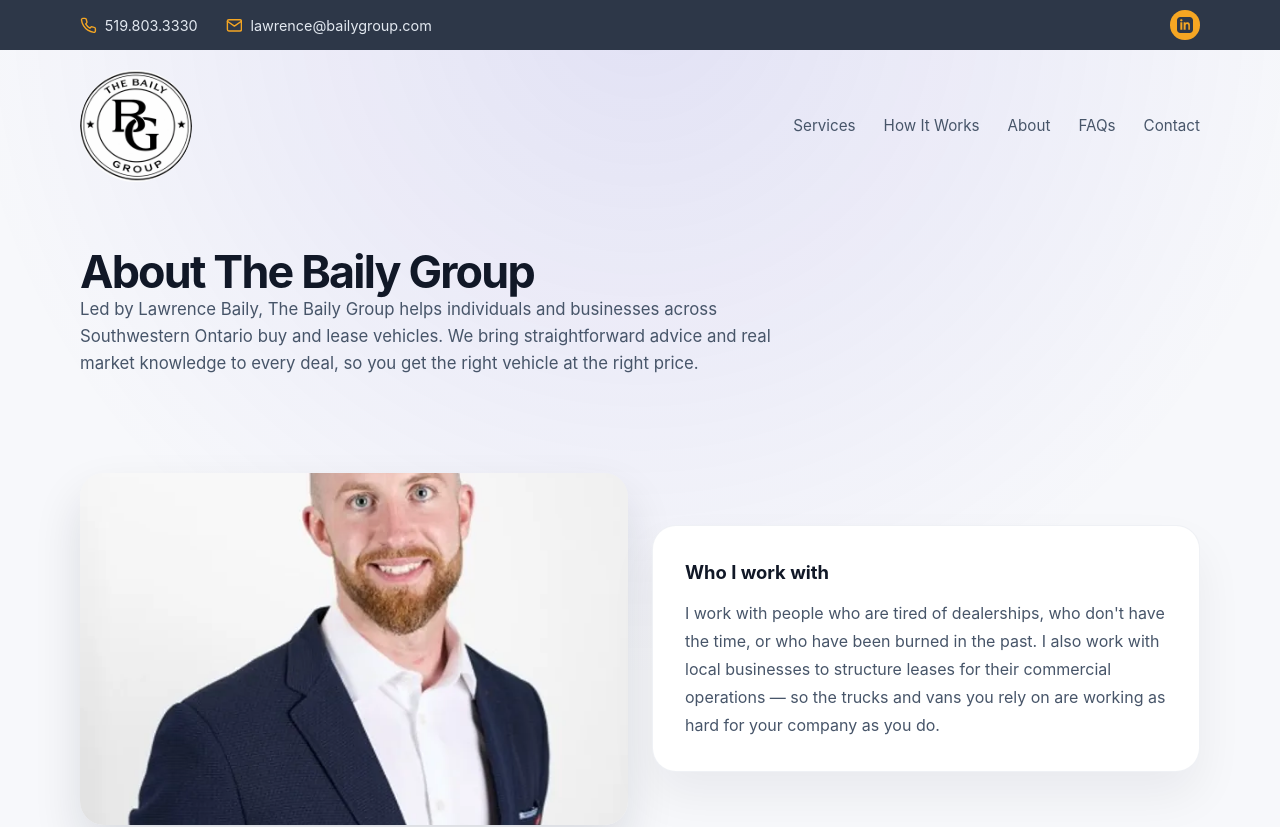
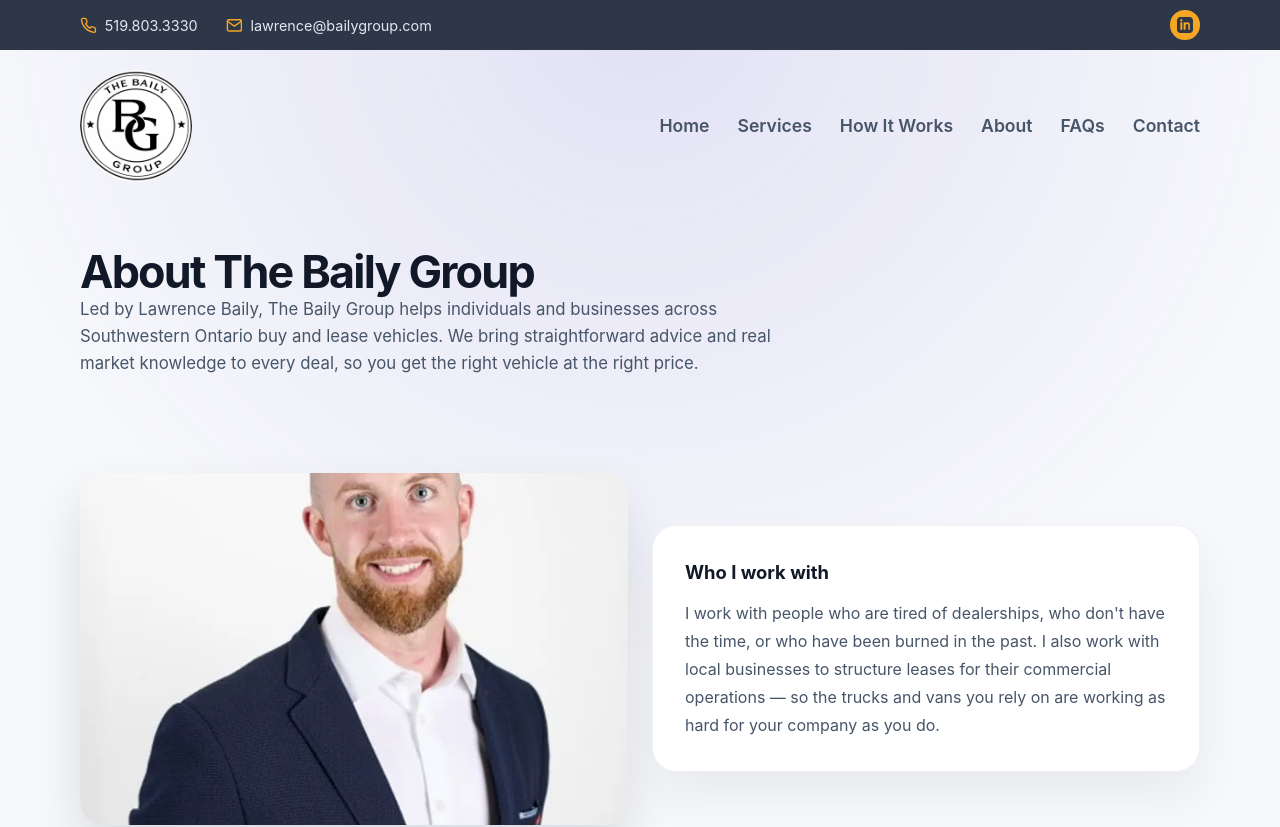
Before and after one commit to couchmanrick-wq/BailyGroup, a Next.js app: page /about in a window 1280 px wide. Shown: the top 827 px of the page. Built offline with nearby package versions, Linux system fonts and the light colour scheme.

Commit message:
Enlarge and bold nav, add Home link
Bump primary nav to a larger semibold font with a hover color, and add
a Home link to the header navigation.

Co-Authored-By: Claude Opus 4.8 <noreply@anthropic.com>

```diff
--- a/src/components/Layout.tsx
+++ b/src/components/Layout.tsx
@@ -10,6 +10,7 @@ type LayoutProps = {
 }
 
 const navLinks = [
+  { href: '/', label: 'Home' },
   { href: '/services', label: 'Services' },
   { href: '/how-it-works', label: 'How It Works' },
   { href: '/about', label: 'About' },
--- a/src/styles/Home.module.css
+++ b/src/styles/Home.module.css
@@ -278,8 +278,13 @@
   display: flex;
   gap: 1.75rem;
   flex-wrap: wrap;
-  font-size: 0.95rem;
+  font-size: 1.1rem;
+  font-weight: 600;
   color: #475569;
+}
+
+.nav a:hover {
+  color: #2f3c86;
 }
 
 .heroContent {
```
